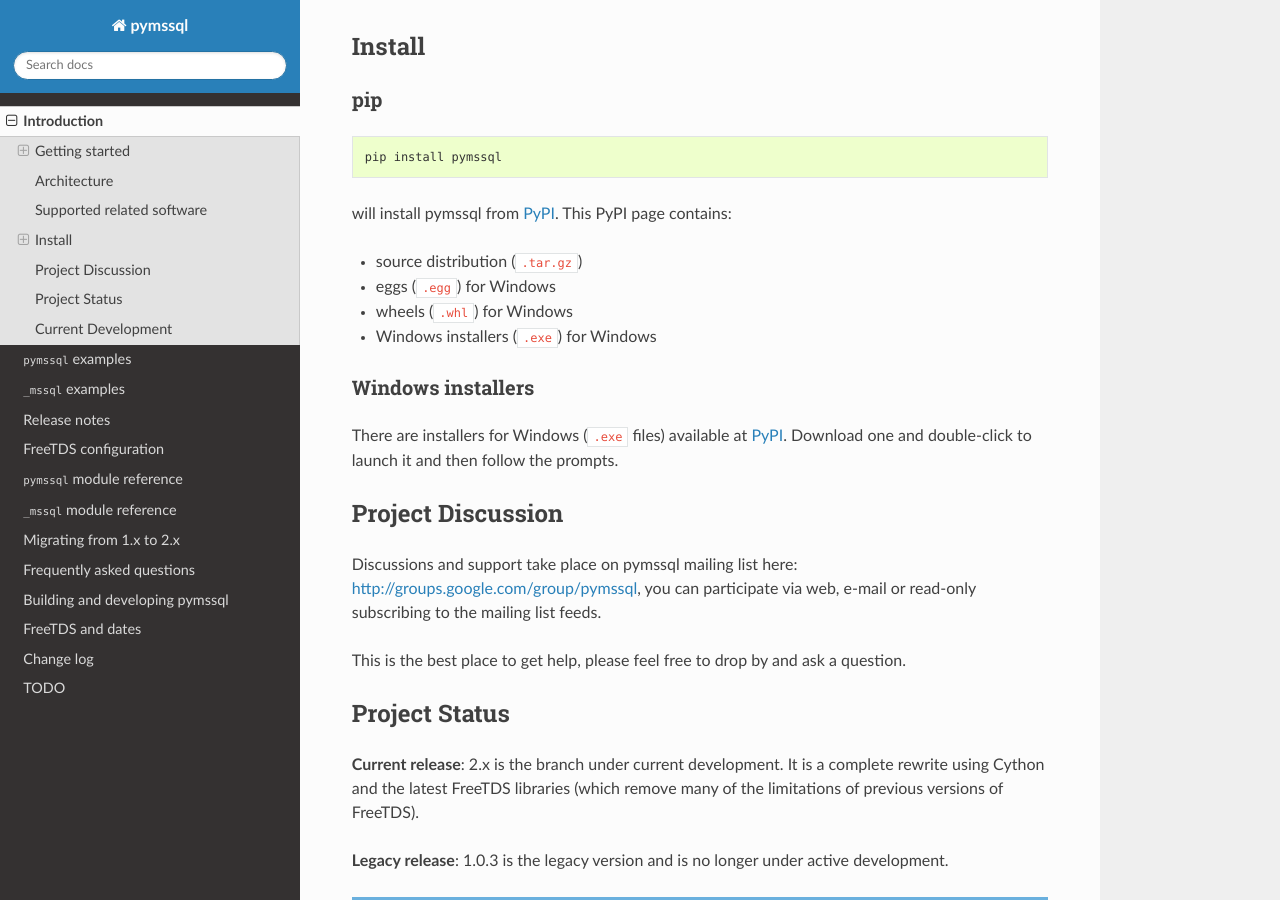
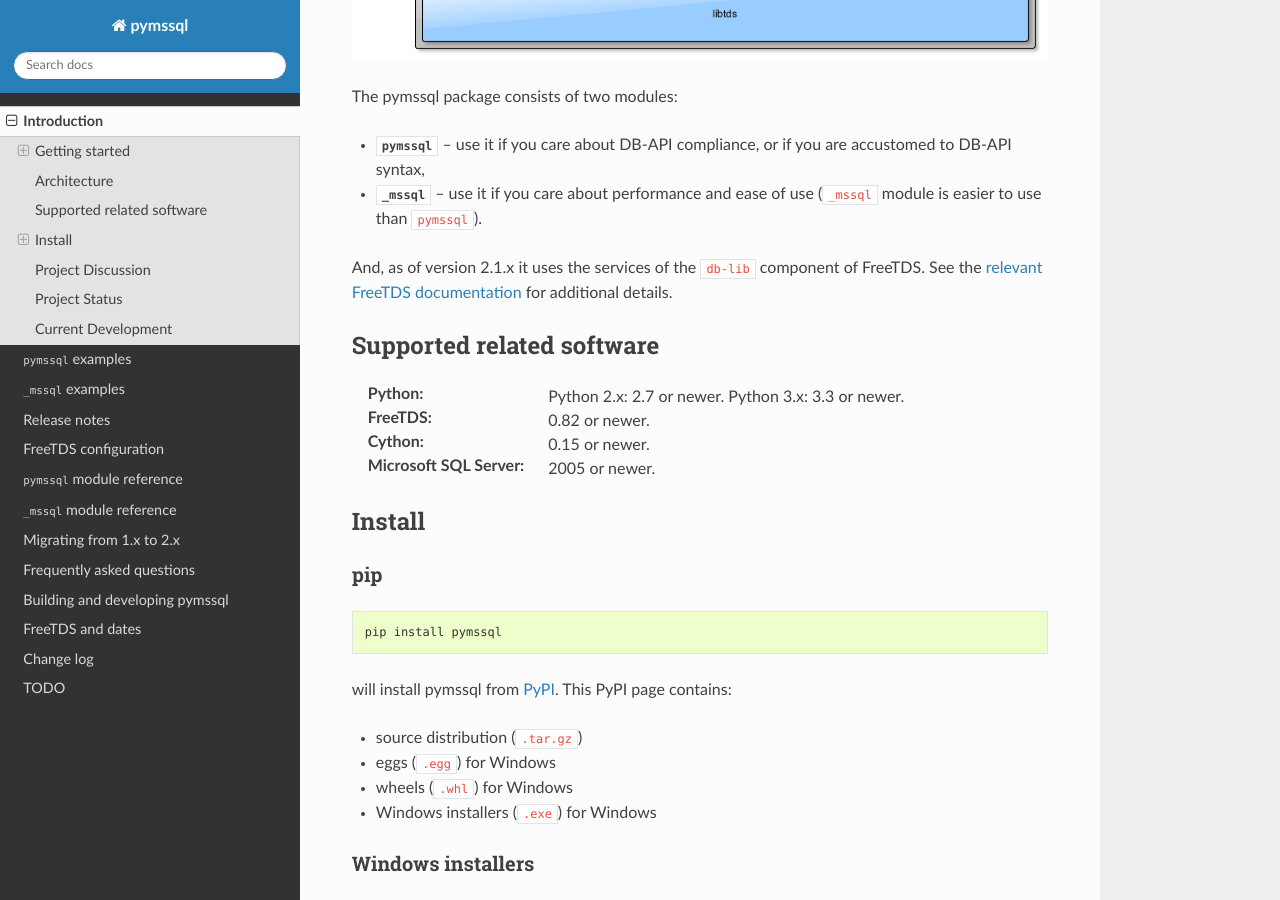
Before and after one commit to pymssql/pymssql, a Sphinx documentation site: the page built from docs/intro.rst, in a window 1280 px wide and 900 px high, scrolled down 2459 px. Built offline with Sphinx 7.4.7 and the Read the Docs theme 2.0.0, drawn with Linux system fonts in a browser that asks for light colours.

Commit message:
docs (intro.rst): Added stack diagram.
Created with yEd Graph Editor (https://www.yworks.com/products/yed).
Source ``.graphml`` file can be found in docs/images/

```diff
--- a/docs/intro.rst
+++ b/docs/intro.rst
@@ -109,12 +109,19 @@
 Architecture
 ============
 
+.. image:: images/pymssql-stack.png
+
 The pymssql package consists of two modules:
 
 * :mod:`pymssql` -- use it if you care about DB-API compliance, or if you are
   accustomed to DB-API syntax,
 * :mod:`_mssql` -- use it if you care about performance and ease of use
   (``_mssql`` module is easier to use than ``pymssql``).
+
+And, as of version 2.1.x it uses the services of the ``db-lib`` component of
+FreeTDS. See the `relevant FreeTDS documentation`_ for additional details.
+
+.. _relevant FreeTDS documentation: http://www.freetds.org/which_api.html
 
 Supported related software
 ==========================
```
Also changed, not shown: docs/images/pymssql-stack.png (added), 1 other file.
